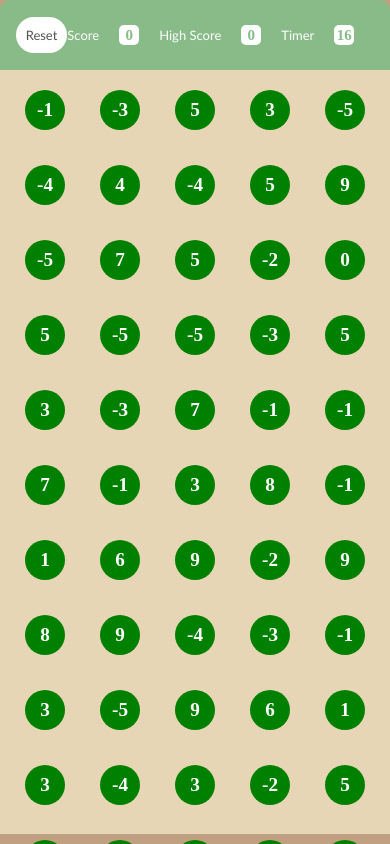
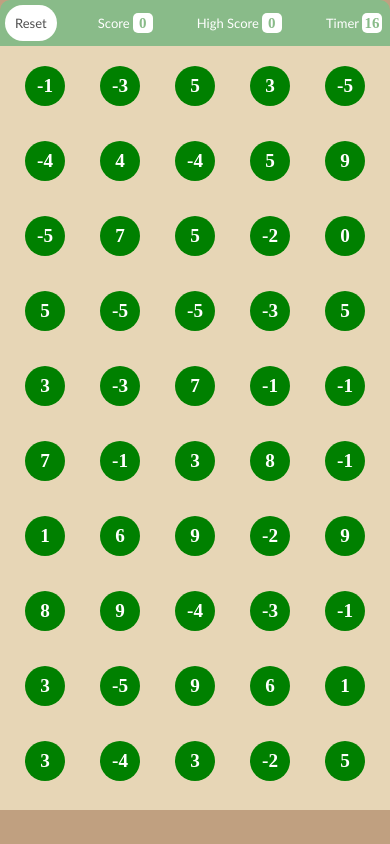
Before and after one commit to sumitdethe27/Bubble-game-, a plain HTML site: page index.html in a window 390 px wide. Drawn offline with Linux system fonts and the light colour scheme.

Commit message:
files modified

```diff
--- a/style.css
+++ b/style.css
@@ -69,6 +69,7 @@ justify-content: space-between;
     align-items: center;
     gap: 35px;
     padding: 20px;
+    overflow: hidden;
     height: calc(100% - 80px);
     width: 100%;
     background-color: rgb(231, 214, 182);
@@ -95,9 +96,9 @@ justify-content: space-between;
     font-weight: 600;
 }
 @media (max-width:500px)  {
+
     .panel-1{
         flex-wrap: wrap;
-        justify-content: center;
          padding: 5px;
         height: auto;
     }
@@ -105,6 +106,7 @@ justify-content: space-between;
     .card{
         height: 20px;
         width: 20px;
+        margin: 3px;
         font-size: 15px;
         font-weight: 500px;
     }
@@ -118,8 +120,8 @@ justify-content: space-between;
 
     .panel-1-info h1,.btn{
         font-size: small;
-
         font-weight: 400;
     }
 
+
 }
--- a/timer.js
+++ b/timer.js
@@ -1,4 +1,4 @@
-let time =20;
+let time =21;
 let timer=document.querySelector("#timer");
 function gameover(){
     box.innerHTML="";
@@ -15,9 +15,9 @@ function ticker(){
             }
             clearInterval(intervals);
         }else{
+            time--;
         timer.textContent=time
-            time--;
 
         }
 }
-let intervals=setInterval(ticker,1000);
+var intervals=setInterval(ticker,1000);
```
